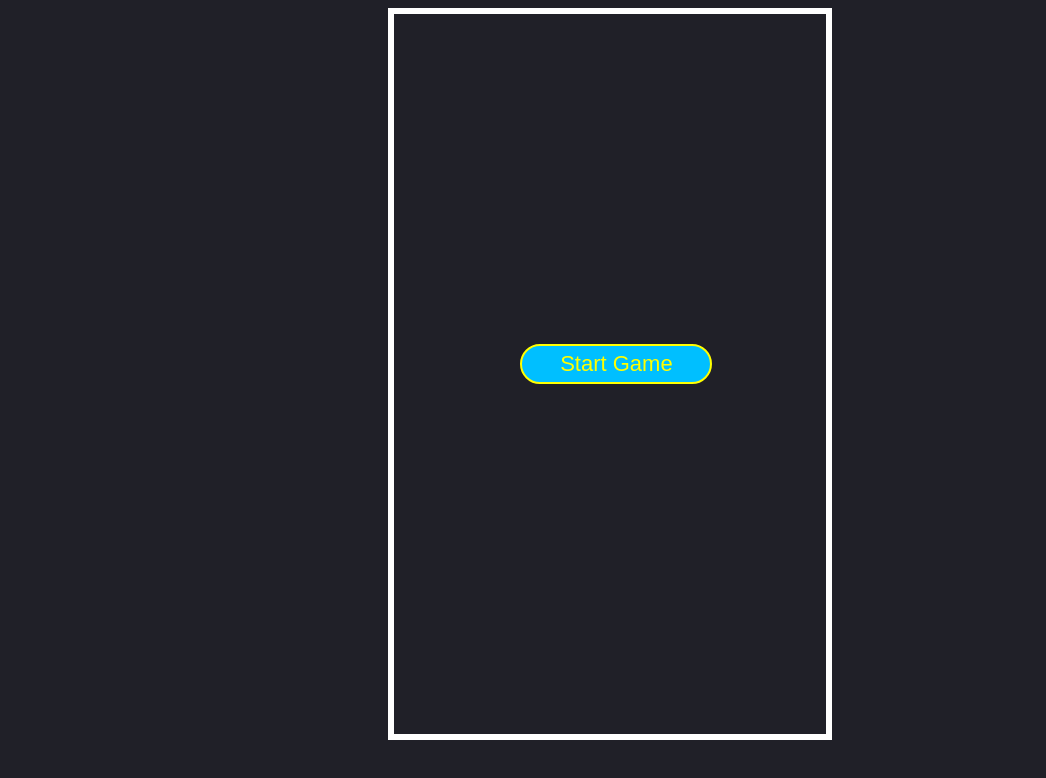
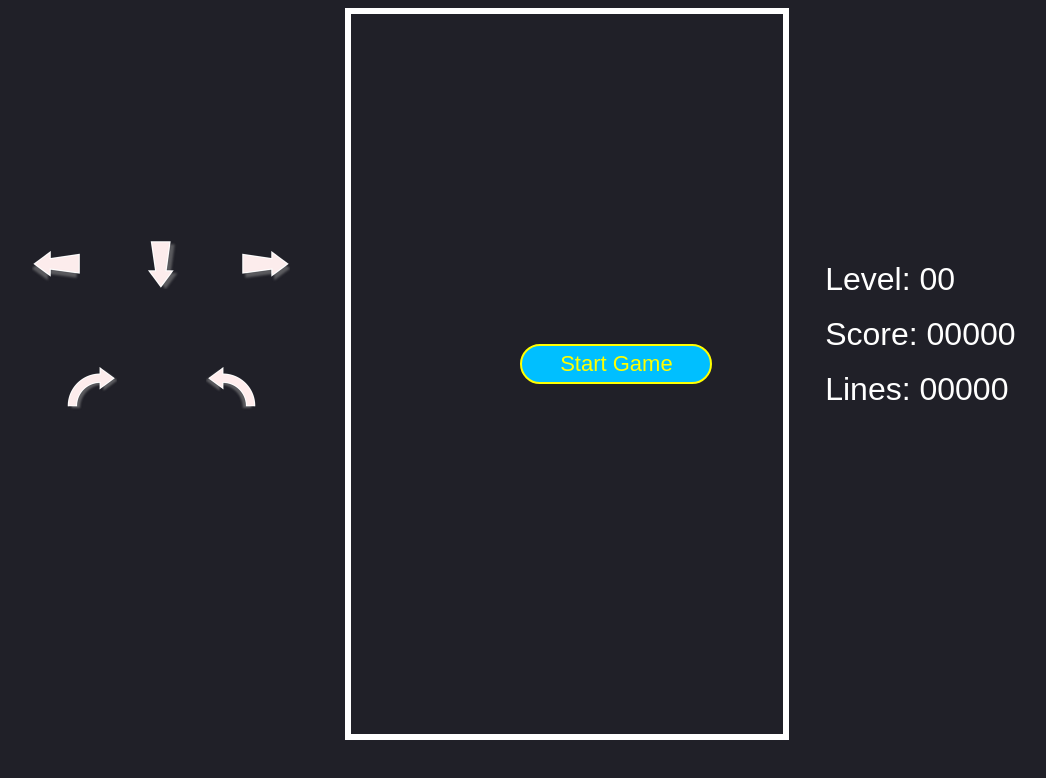
Before and after one commit to madmike85/Tetris-JS, a plain HTML site: page index.html in a window 1280 px wide. Shown: the whole page, without its empty margins (30-1076 px from the left). Drawn offline with Linux system fonts and the light colour scheme.

Commit message:
add navigation buttons

```diff
--- a/index.html
+++ b/index.html
@@ -8,9 +8,26 @@
     <link rel="stylesheet" href="style.css" />
   </head>
   <body>
-    <div id="score"></div>
-    <button type="button" class="start">Start Game</button>
-    <canvas id="tetris" width="240" height="400"></canvas>
+    <div class="container">
+      <div class="buttons-container">
+        <div class="moves">
+          <div class="btn btn-left"></div>
+          <div class="btn btn-down"></div>
+          <div class="btn btn-right"></div>
+        </div>
+        <div class="rotations">
+          <div class="btn btn-clockwise"></div>
+          <div class="btn btn-counter-clockwise"></div>
+        </div>
+      </div>
+      <button type="button" class="start">Start Game</button>
+      <canvas id="tetris" width="240" height="400"></canvas>
+      <div class="game-info-container">
+        <div class="game-info game-level">Level: 00</div>
+        <div class="game-info game-score">Score: 00000</div>
+        <div class="game-info total-lines">Lines: 00000</div>
+      </div>
+    </div>
     <script src="tetris.js"></script>
   </body>
 </html>
--- a/style.css
+++ b/style.css
@@ -4,6 +4,36 @@ body {
   font-family: sans-serif;
   font-size: 2em;
   text-align: center;
+}
+
+.container {
+  display: flex;
+}
+
+.buttons-container,
+.game-info-container {
+  width: 29%;
+}
+
+.game-info-container {
+  text-align: left;
+  padding-top: 20%;
+}
+
+.moves {
+  display: grid;
+  grid-template-columns: 50px 50px 50px;
+  grid-template-rows: 50px;
+  justify-content: space-evenly;
+  margin-top: 63%;
+  margin-bottom: 20%;
+}
+
+.rotations {
+  display: grid;
+  grid-template-columns: 50px 50px;
+  grid-template-rows: 50px;
+  justify-content: space-evenly;
 }
 
 canvas {
@@ -28,3 +58,35 @@ canvas {
 .hide {
   display: none;
 }
+
+.btn {
+  height: 50px;
+  width: 50px;
+  background-size: contain;
+  cursor: pointer;
+}
+
+.btn-left {
+  background-image: url(./left.png);
+}
+
+.btn-right {
+  background-image: url(./right.png);
+}
+
+.btn-down {
+  background-image: url(./down.png);
+}
+
+.btn-clockwise {
+  background-image: url(./rotate-right.png);
+}
+
+.btn-counter-clockwise {
+  background-image: url(./rotate-leftt.png);
+}
+
+.game-info {
+  margin-left: 10%;
+  margin-bottom: 5%;
+}
--- a/tetris.js
+++ b/tetris.js
@@ -1,6 +1,14 @@
 const canvas = document.querySelector('#tetris');
 const context = canvas.getContext('2d');
 const startBtn = document.querySelector('.start');
+const leftBtn = document.querySelector('.btn-left');
+const rightBtn = document.querySelector('.btn-right');
+const downBtn = document.querySelector('.btn-down');
+const rotateLeftBtn = document.querySelector('.btn-counter-clockwise');
+const rotateRightBtn = document.querySelector('.btn-clockwise');
+const gameScore = document.querySelector('.game-score');
+const gameLevel = document.querySelector('.game-level');
+const lines = document.querySelector('.total-lines');
 
 context.scale(20, 20);
 
@@ -10,10 +18,12 @@ const player = {
   pos: { x: 0, y: 0 },
   matrix: null,
   score: 0,
-  scoreToSpeedUp: 0
+  scoreToSpeedUp: 0,
+  lines: 0,
+  level: 1
 };
 
-const speedUpScore = 20;
+const speedUpScore = 1000;
 
 let dropCounter = 0;
 let dropInterval = 1000;
@@ -47,10 +57,12 @@ function arenaSweep() {
 
     player.score += rowCount * 10;
     player.scoreToSpeedUp += rowCount * 10;
+    player.lines++;
 
     if (player.scoreToSpeedUp >= speedUpScore) {
-      dropInterval -= 100;
+      dropInterval -= 200;
       player.scoreToSpeedUp = 0;
+      player.level++;
     }
 
     rowCount *= 2;
@@ -139,6 +151,8 @@ function playerReset() {
     arena.forEach(row => row.fill(0));
     player.score = 0;
     player.scoreToSpeedUp = 0;
+    player.level = 1;
+    player.lines = 0;
     updateScore();
     dropInterval = 1000;
     isPlaying = false;
@@ -197,7 +211,9 @@ function startGame() {
 }
 
 function updateScore() {
-  document.querySelector('#score').innerText = player.score;
+  gameScore.innerText = `Score: ${player.score}`;
+  gameLevel.innerText = `Level: ${player.level}`;
+  lines.innerText = `Lines: ${player.lines}`;
 }
 
 document.addEventListener('keydown', event => {
@@ -214,4 +230,34 @@ document.addEventListener('keydown', event => {
   }
 });
 
+leftBtn.addEventListener('click', () => {
+  if (isPlaying) {
+    playerMove(-1);
+  }
+});
+
+rightBtn.addEventListener('click', () => {
+  if (isPlaying) {
+    playerMove(1);
+  }
+});
+
+downBtn.addEventListener('click', () => {
+  if (isPlaying) {
+    playerDrop();
+  }
+});
+
+rotateLeftBtn.addEventListener('click', () => {
+  if (isPlaying) {
+    playerRotate(-1);
+  }
+});
+
+rotateRightBtn.addEventListener('click', () => {
+  if (isPlaying) {
+    playerRotate(1);
+  }
+});
+
 startBtn.addEventListener('click', startGame);
```
Also changed, not shown: down.png (added), left.png (added), right.png (added), rotate-leftt.png (added), rotate-right.png (added).
